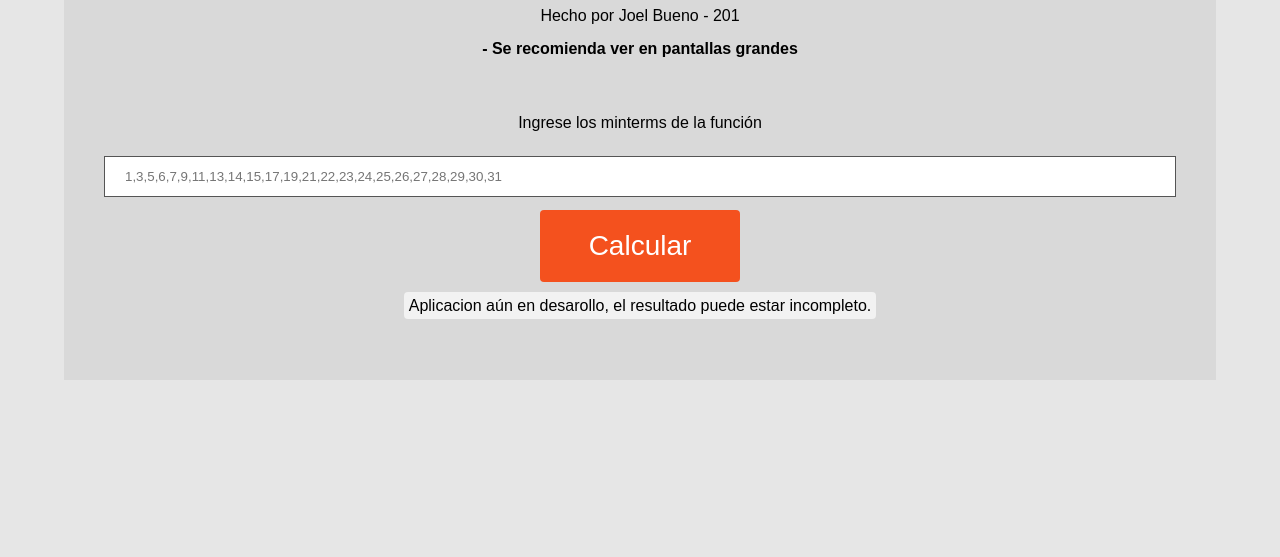
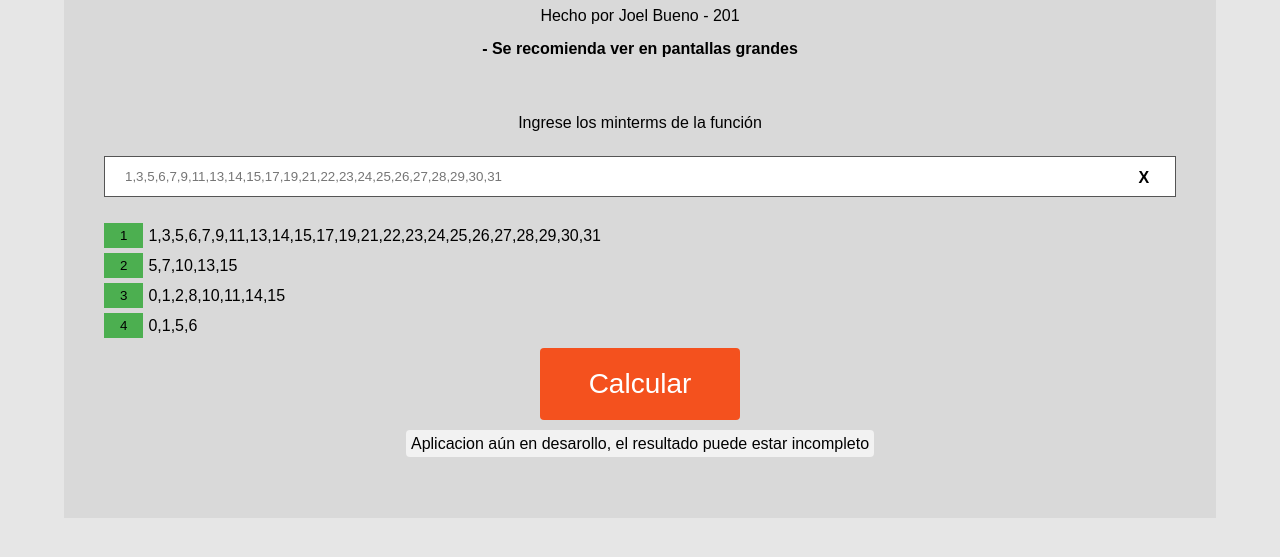
Before and after one commit to Joel2B/Quine-McCluskey, a plain HTML site: page index.html in a window 1280 px wide. Shown: the part 97-654 px from the top of the page. Drawn offline with Linux system fonts and the light colour scheme.

Commit message:
nuevas opciones

```diff
--- a/index.html
+++ b/index.html
@@ -20,10 +20,31 @@
         <div class="info">
             <div class="datos">
                 <p>Ingrese los minterms de la función</p>
-                <input id="entrada" type="text" placeholder="1,3,5,6,7,9,11,13,14,15,17,19,21,22,23,24,25,26,27,28,29,30,31">
+                <div class="entrada">
+                    <input id="entrada" type="text" placeholder="1,3,5,6,7,9,11,13,14,15,17,19,21,22,23,24,25,26,27,28,29,30,31">
+                    <div id="borrar">X</div>
+                </div>
+                <div id="options">
+                    <div class="block">
+                        <div><button id="b1">1</button></div>
+                        <div><div>1,3,5,6,7,9,11,13,14,15,17,19,21,22,23,24,25,26,27,28,29,30,31</div></div>
+                    </div>
+                    <div class="block">
+                        <div><button id="b2">2</button></div>
+                        <div><div>5,7,10,13,15</div></div>
+                    </div>
+                    <div class="block">
+                        <div><button id="b3">3</button></div>
+                        <div><div>0,1,2,8,10,11,14,15</div></div>
+                    </div>
+                    <div class="block">
+                        <div><button id="b4">4</button></div>
+                        <div><div>0,1,5,6</div></div>
+                    </div>
+                </div>
                 <button class="button" id="calcular"><span>Calcular</span></button>
                 <div class="advertencia">
-                    <p>Aplicacion aún en desarollo, el resultado puede estar incompleto.</p>
+                    <p>Aplicacion aún en desarollo, el resultado puede estar incompleto</p>
                 </div>
             </div>
             <div class="tablas">
--- a/script.js
+++ b/script.js
@@ -5,6 +5,27 @@ document.querySelector("#calcular").addEventListener('click', function () {
     }
 })
 
+document.querySelector("#b1").addEventListener('click', function (e) {
+    document.querySelector("#entrada").value = e.srcElement.parentElement.parentElement.querySelectorAll("div")[1].querySelector("div").textContent;
+})
+
+document.querySelector("#b2").addEventListener('click', function (e) {
+    document.querySelector("#entrada").value = e.srcElement.parentElement.parentElement.querySelectorAll("div")[1].querySelector("div").textContent;
+})
+
+document.querySelector("#b3").addEventListener('click', function (e) {
+    document.querySelector("#entrada").value = e.srcElement.parentElement.parentElement.querySelectorAll("div")[1].querySelector("div").textContent;
+})
+
+document.querySelector("#b4").addEventListener('click', function (e) {
+    document.querySelector("#entrada").value = e.srcElement.parentElement.parentElement.querySelectorAll("div")[1].querySelector("div").textContent;
+})
+
+document.querySelector("#borrar").addEventListener('click', function (e) {
+    document.querySelector("#entrada").value = "";
+})
+
+// FUNCIONALIDAD
 function app(entrada) {
     let abc = ["a", "b", "c", "d", "e", "f", "g", "h", "i", "j", "k", "l", "m", "n", "o", "p", "q", "r", "s", "t", "u", "v", "w", "x", "y", "z"];
 
@@ -20,7 +41,7 @@ function app(entrada) {
     // let input = "0,1,3,4,6,7,8,9,11,12,13,14,15";
     // let input = "1,3,5,6,7,9,11,13,14,15,17,19,21,22,23,24,25,26,27,28,29,30,31";
 
-    let splitInput = entrada.split(',');
+    let splitInput = entrada.trim().split(',');
 
     let variable = 2;
 
--- a/styles.css
+++ b/styles.css
@@ -10,7 +10,10 @@ html, body {
 }
 
 div#options {
-    width: 70%;
+    /* width: 70%; */
+    display: flex;
+    justify-content: center;
+    flex-direction: column;
 }
 
 .contenedor {
@@ -37,6 +40,7 @@ body {
     justify-content: center;
     flex-direction: column;
     margin: 10px 20px 20px 20px;
+    word-break: break-all;
 }
 
 .datos {
@@ -162,3 +166,31 @@ input[type=text]:focus {
 .advertencia {
     margin: 10px;
 }
+
+.block {
+    text-align: left;
+    display: flex;
+    flex-direction: row;
+    margin-bottom: 5px;
+    align-items: center;
+}
+
+.block button {
+    background: #4CAF50;
+    text-decoration: none;
+    border: none;
+    padding: 5px 16px;
+    margin-right: 5px;
+    outline: none;
+    cursor: pointer;
+}
+
+div#borrar {
+    position: relative;
+    left: 47%;
+    bottom: 36px;
+    display: inline;
+    font-weight: bold;
+    padding: 5px;
+    cursor: pointer;
+}
```
Also changed, not shown: 1 other file.
